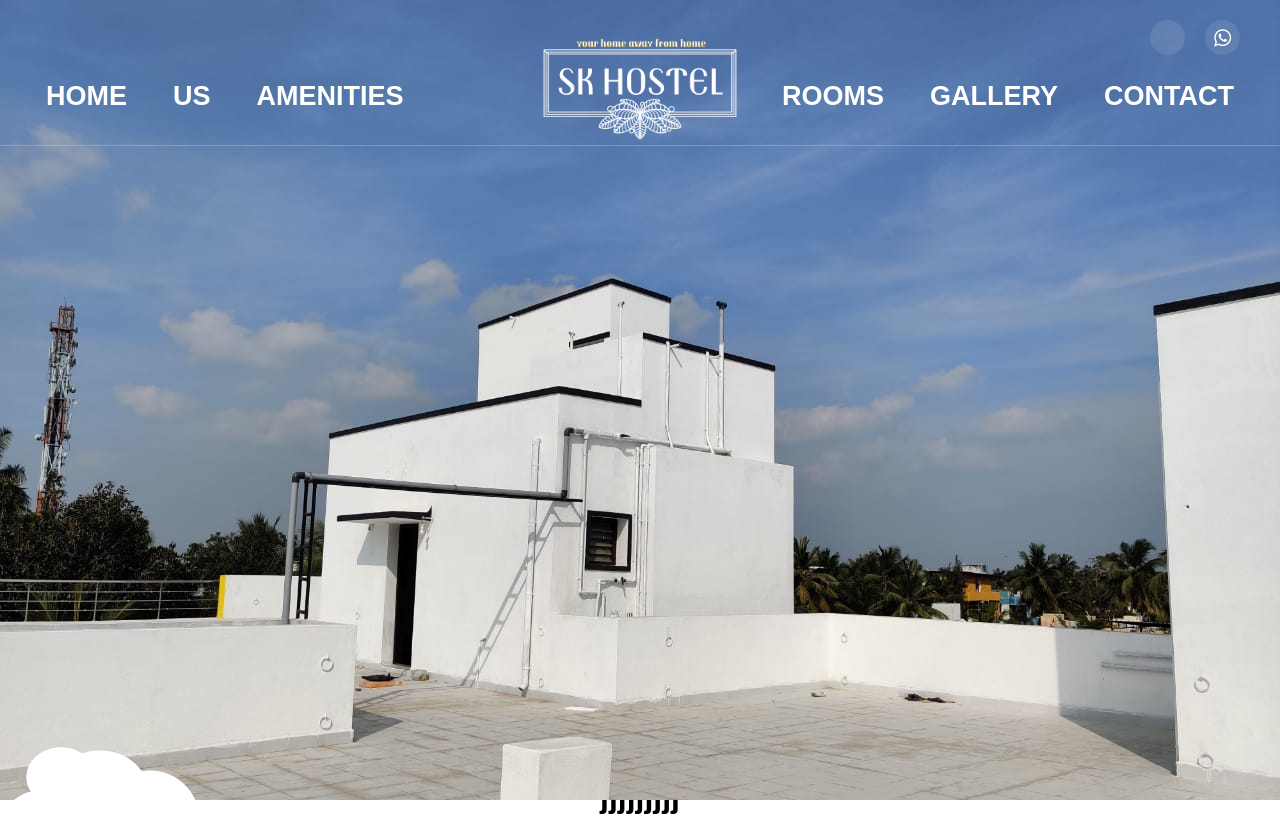
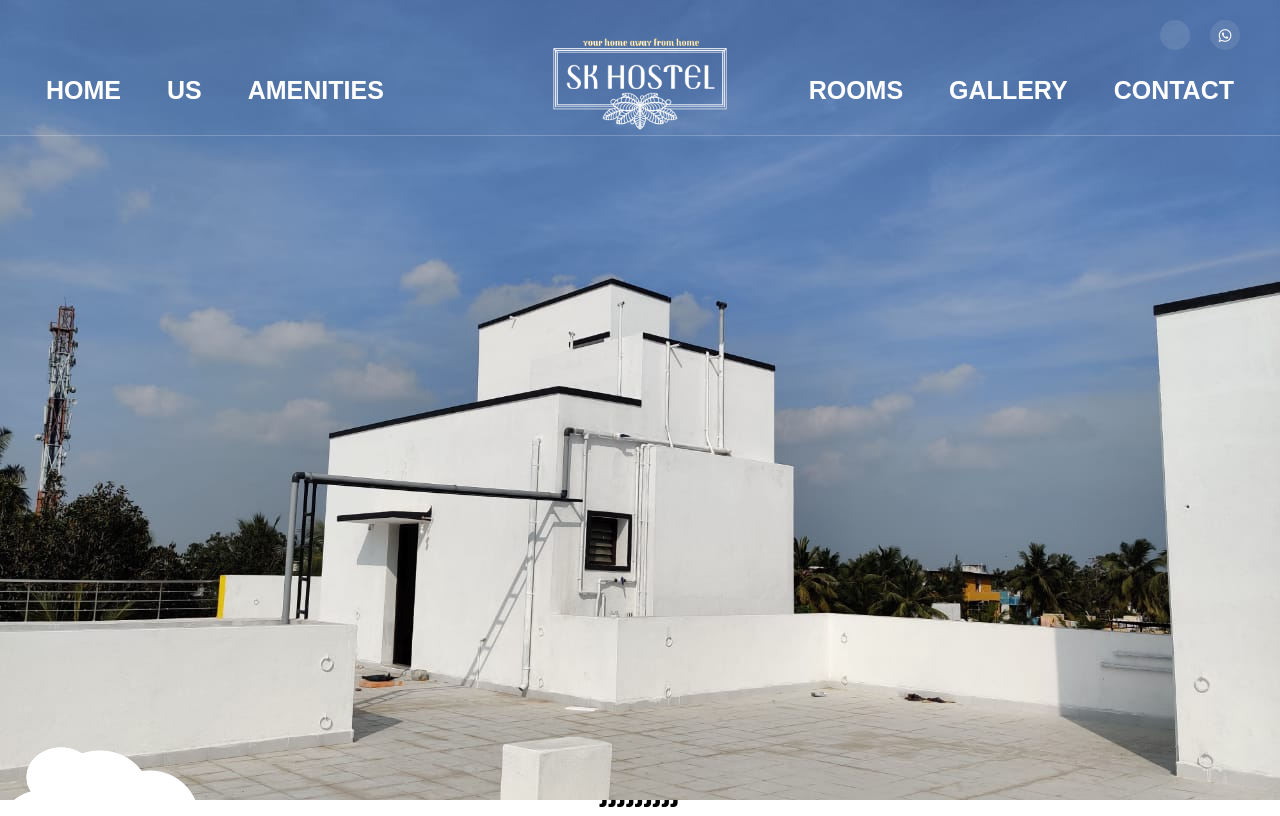
Before and after one commit to inavis/sk-hostel, a React (Create React App) app: page / in a window 1280 px wide. Shown: the top 816 px of the page. Built offline with nearby package versions, Linux system fonts and the light colour scheme; a web font is replaced by a local one.

Commit message:
font-size-changes

```diff
--- a/src/Components/Header/Header.css
+++ b/src/Components/Header/Header.css
@@ -4,7 +4,7 @@ header {
 }
 
 header .logo {
-    max-width: 200px;
+    max-width: 180px;
     padding-top: 15px;
 }
 
@@ -41,8 +41,8 @@ header .sub-nav {
 
 header .sub-nav .sub-nav-item {
     background-color: var(--whiteLight);
-    width: 35px;
-    height: 35px;
+    width: 30px;
+    height: 30px;
     border-radius: 100%;
     display: flex;
     align-items: center;
@@ -52,7 +52,7 @@ header .sub-nav .sub-nav-item {
 
 header .sub-nav .sub-nav-item i {
     color: var(--white);
-    font-size: 20px;
+    font-size: 15px;
 }
 
 header .main-nav {
@@ -72,7 +72,7 @@ header .main-nav .main-nav-col .main-nav-item:not(:last-child) {
 
 header .main-nav .main-nav-col .main-nav-item {
     color: var(--white);
-    font-size: 27px;
+    font-size: 25px;
     font-family: "Trochut", sans-serif;
     font-weight: 900;
 }
```
